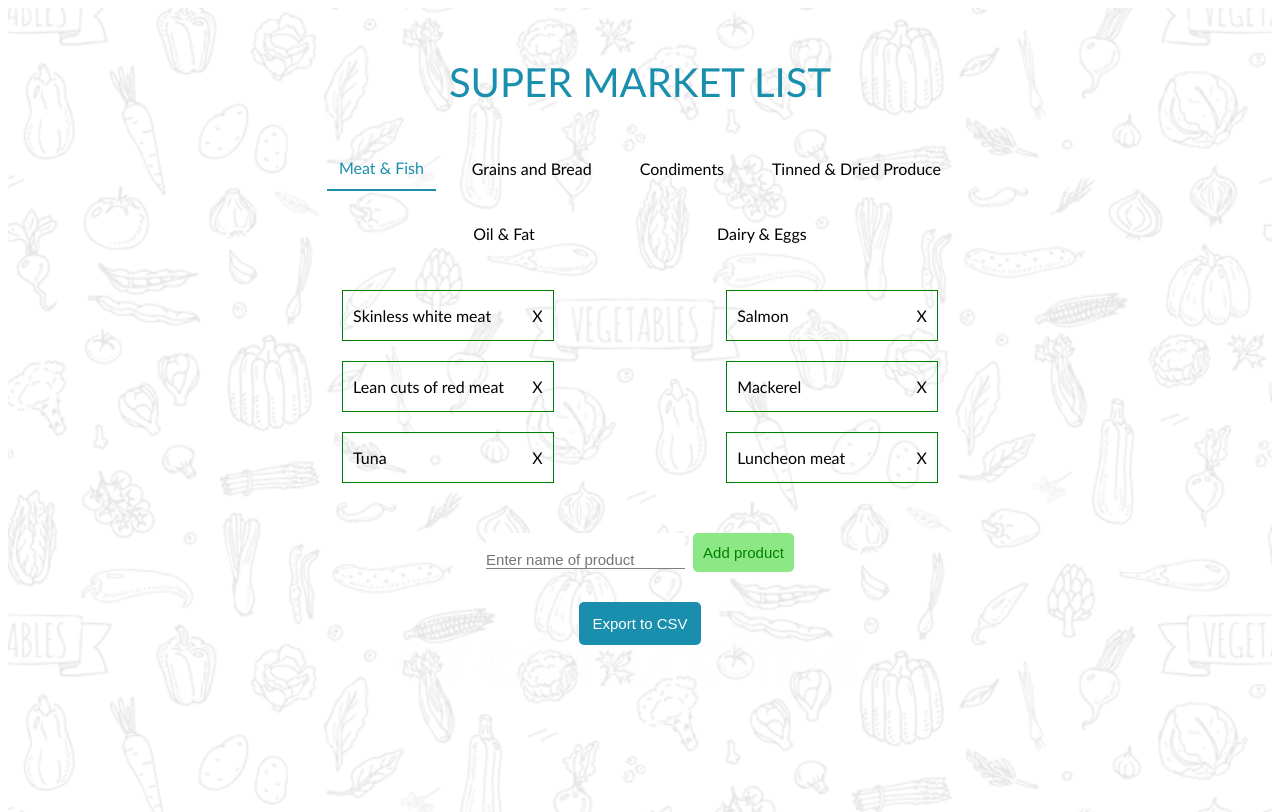
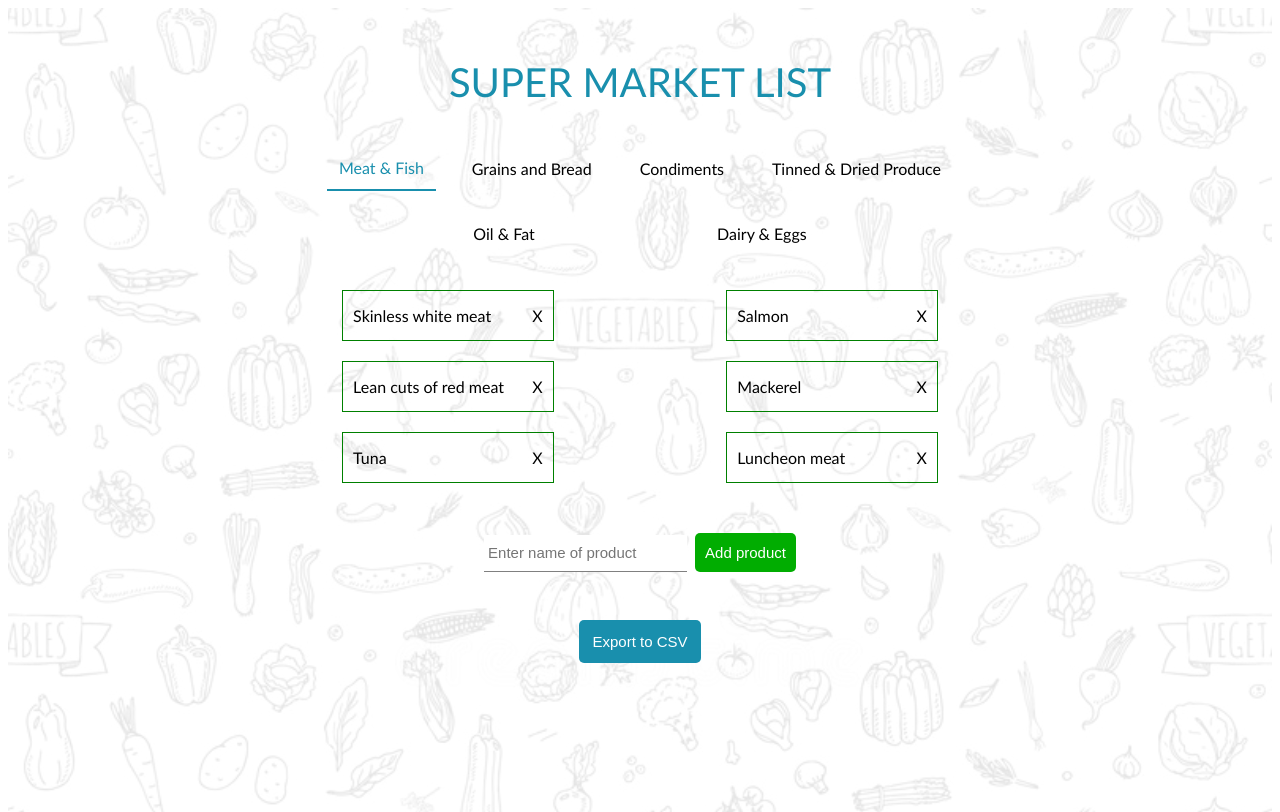
Before and after one commit to talalum/shopping_list_Angular, an Angular app: page / in a window 1280 px wide. Shown: the top 812 px of the page. Built offline with nearby package versions, Linux system fonts and the light colour scheme.

Commit message:
style & validation fixes

```diff
--- a/src/app/components/category-tab/category-tab.component.ts
+++ b/src/app/components/category-tab/category-tab.component.ts
@@ -4,7 +4,7 @@ import {Category} from "../../models/Category";
 @Component({
   selector: 'app-category-tab',
   templateUrl: './category-tab.component.html',
-  styleUrls: ['./category-tab.component.css']
+  styleUrls: ['./category-tab.component.scss']
 })
 export class CategoryTabComponent implements OnInit {
   @Input() category : Category | undefined;
--- a/src/app/components/header/header.component.ts
+++ b/src/app/components/header/header.component.ts
@@ -3,7 +3,7 @@ import { Component, OnInit } from '@angular/core';
 @Component({
   selector: 'app-header',
   templateUrl: './header.component.html',
-  styleUrls: ['./header.component.css']
+  styleUrls: ['./header.component.scss']
 })
 export class HeaderComponent implements OnInit {
 
--- a/src/app/components/shopping-list/shopping-list.component.html
+++ b/src/app/components/shopping-list/shopping-list.component.html
@@ -1,22 +1,25 @@
 <div class="shopping-list">
-  <img src="../../../assets/images/back.jpeg" />
+  <img src="../../../assets/images/back.jpeg"/>
   <div class="title">SUPER MARKET LIST</div>
   <div class="category-row">
     <div class="category" *ngFor="let category of tabs" (click)="setSelectedCategory(category)"
          [ngClass]="{'tab-selected' : category.name === selectedCategory.name}">{{category.name}}</div>
   </div>
   <div class="products-container" *ngIf="!errorFlag; else notP;">
-    <div class="category-products" *ngFor="let p of selectedCategory.products; let i = index">
+    <div class="category-product" *ngFor="let p of selectedCategory.products; let i = index">
       <div class="product-name">{{p}}</div>
       <div class="delete-product" (click)="deleteProduct(i)">X</div>
     </div>
   </div>
-  <ng-template class="error-message" #notP>
-    <p>There is no products in this category: {{selectedCategory.name}}</p>
+  <ng-template #notP>
+    <p class="error-message-black">There is no products in this category: {{selectedCategory.name}}</p>
   </ng-template>
   <div class="add-product-section">
-    <input type="text" class="input-product-name" placeholder="Enter name of product" [formControl]="productName">
-    <button class="add-btn" (click)="addProduct(productName)">Add product</button>
+    <div>
+      <input type="text" class="input-product-name" placeholder="Enter name of product" [formControl]="productName">
+      <button class="add-btn" (click)="addProduct(productName)">Add product</button>
+    </div>
+    <p *ngIf="errorNameFlag" class="error-message-red">enter valid product name</p>
   </div>
   <button class="export-btn" (click)="getCsv()">Export to CSV</button>
 </div>
--- a/src/app/components/shopping-list/shopping-list.component.scss
+++ b/src/app/components/shopping-list/shopping-list.component.scss
@@ -71,30 +71,44 @@
   }
 
 
-  .error-message {
+  .error-message-black {
+    text-align: center;
+    color: black;
+    font-weight: bold;
+    width: max-content;
+    height: max-content;
+    position: relative;
+    z-index: 5;
+    margin-left: auto;
+    margin-right: auto;
+  }
+  .error-message-red {
     color: red;
     font-weight: bold;
-    width: 100px;
-    height: 100px;
+    width: max-content;
+    height: max-content;
     position: relative;
     z-index: 5;
+    margin-left: auto;
+    margin-right: auto;
   }
 
   .input-product-name {
     width: max-content;
-    height: max-content;
+    height: 18px;
     border: none;
     border-bottom: 1px solid grey;
-    padding: 18px 0 0 0;
     margin-right: 8px;
     font-size: 15px;
     position: relative;
     z-index: 5;
+    margin-bottom: 18px;
+    padding: 9px 0 9px 4px;
   }
 
   .add-btn {
-    background-color: #8ce885;
-    color: green;
+    background-color: #01ad01;
+    color: white;
     min-width: max-content;
     min-height: max-content;
     height: 39px;
@@ -105,6 +119,11 @@
     font-size: 15px;
     position: relative;
     z-index: 5;
+    &:hover{
+      background-color: #01da01;
+      //color: #00bb00;
+
+    }
 
   }
 
@@ -122,7 +141,11 @@
     margin: 30px auto;
     position: relative;
     z-index: 5;
+    &:hover{
+      background-color: #06a5ff;
+    }
   }
+
 
   .products-container {
     max-height: 250px;
@@ -139,7 +162,7 @@
     z-index: 5;
   }
 
-  .category-products {
+  .category-product {
     padding: 10px;
     height: 29px;
     border: 1px solid green;
@@ -152,6 +175,9 @@
     align-items: center;
     position: relative;
     z-index: 5;
+    &:hover{
+      background-color: #efefef;
+    }
   }
 
   .delete-product {
@@ -170,5 +196,7 @@
     justify-content: center;
     position: relative;
     z-index: 5;
+    flex-direction: column;
+    align-items: center;
   }
 }
--- a/src/app/components/shopping-list/shopping-list.component.ts
+++ b/src/app/components/shopping-list/shopping-list.component.ts
@@ -39,6 +39,7 @@ export class ShoppingListComponent implements OnInit {
   ];
   public selectedCategory: Category = this.tabs[0];
   public errorFlag: boolean = false;
+  public errorNameFlag: boolean = false;
   public productName!: FormControl;
 
   constructor(private fb: FormBuilder) {
@@ -72,6 +73,9 @@ export class ShoppingListComponent implements OnInit {
         Validators.required,
       ]);
       this.errorFlag = false;
+      this.errorNameFlag = false;
+    }else{
+      this.errorNameFlag = true;
     }
   }
 
```
Also changed, not shown: src/app/components/category-tab/category-tab.component.css (deleted), src/app/components/category-tab/category-tab.component.scss (added), src/app/components/header/header.component.scss (renamed from src/app/components/header/header.component.css).
